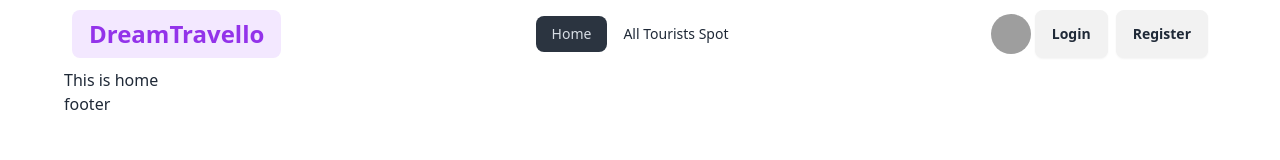
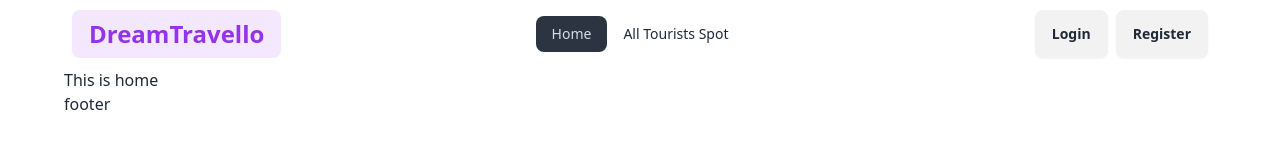
Before and after one commit to TinnyDatta/dream-travello-client, a React (Vite) app: page / in a window 1280 px wide. Shown: the top 160 px of the page. Built offline with nearby package versions, Linux system fonts and the light colour scheme; no server answers; grey boxes are pictures that could not be loaded.

Commit message:
added logout function

```diff
--- a/src/AuthProvider/AuthProvider.jsx
+++ b/src/AuthProvider/AuthProvider.jsx
@@ -35,6 +35,7 @@ const AuthProvider = ( {children}) => {
 
     // logout
     const logout = () => {
+        setUser(null)
         signOut(auth)
     }
 
@@ -60,7 +61,8 @@ const allValues = {
     signInUser,
     googleLogin,
     githubLogin,
-    logout
+    logout,
+    user
 }
 
     return (
--- a/src/Shared/Navbar/Navbar.jsx
+++ b/src/Shared/Navbar/Navbar.jsx
@@ -1,6 +1,9 @@
+import { useContext } from "react";
 import { Link, NavLink } from "react-router-dom";
+import { AuthContext } from "../../AuthProvider/AuthProvider";
 
 const Navbar = () => {
+  const {user, logout} = useContext(AuthContext)
 
     const navLinks = <>
     <li><NavLink to='/'>Home</NavLink></li>
@@ -26,7 +29,7 @@ const Navbar = () => {
       {navLinks}
     </ul>
   </div>
-  <div className="navbar-end">
+  {/* <div className="navbar-end">
   <div tabIndex={0} role="button" className="btn btn-ghost btn-circle avatar">
         <div className="w-10 rounded-full">
           <img alt="Tailwind CSS Navbar component" src="https://daisyui.com/images/stock/photo-1534528741775-53994a69daeb.jpg" />
@@ -37,6 +40,25 @@ const Navbar = () => {
         <Link to='/register' className="btn">Register</Link>
     </div>
 
+  </div> */}
+  <div className="navbar-end">
+  {
+    user?.email?
+    <div className="flex items-center gap-1">
+      <div tabIndex={0} role="button" className="btn btn-ghost btn-circle avatar">
+    <div className="w-10 rounded-full" title={user?.displayName || 'not found'}>
+      <img alt="Tailwind CSS Navbar component" src="https://daisyui.com/images/stock/photo-1534528741775-53994a69daeb.jpg" />
+    </div>
+  </div>
+  <button onClick={logout} className="btn btn-sm btn-ghost">Logout</button>
+      </div>
+:
+<div className="flex flex-row gap-2">
+    <Link to='/login' className="btn">Login</Link>
+    <Link to='/register' className="btn">Register</Link>
+</div>
+  }
+
   </div>
 </div>
     );
```
